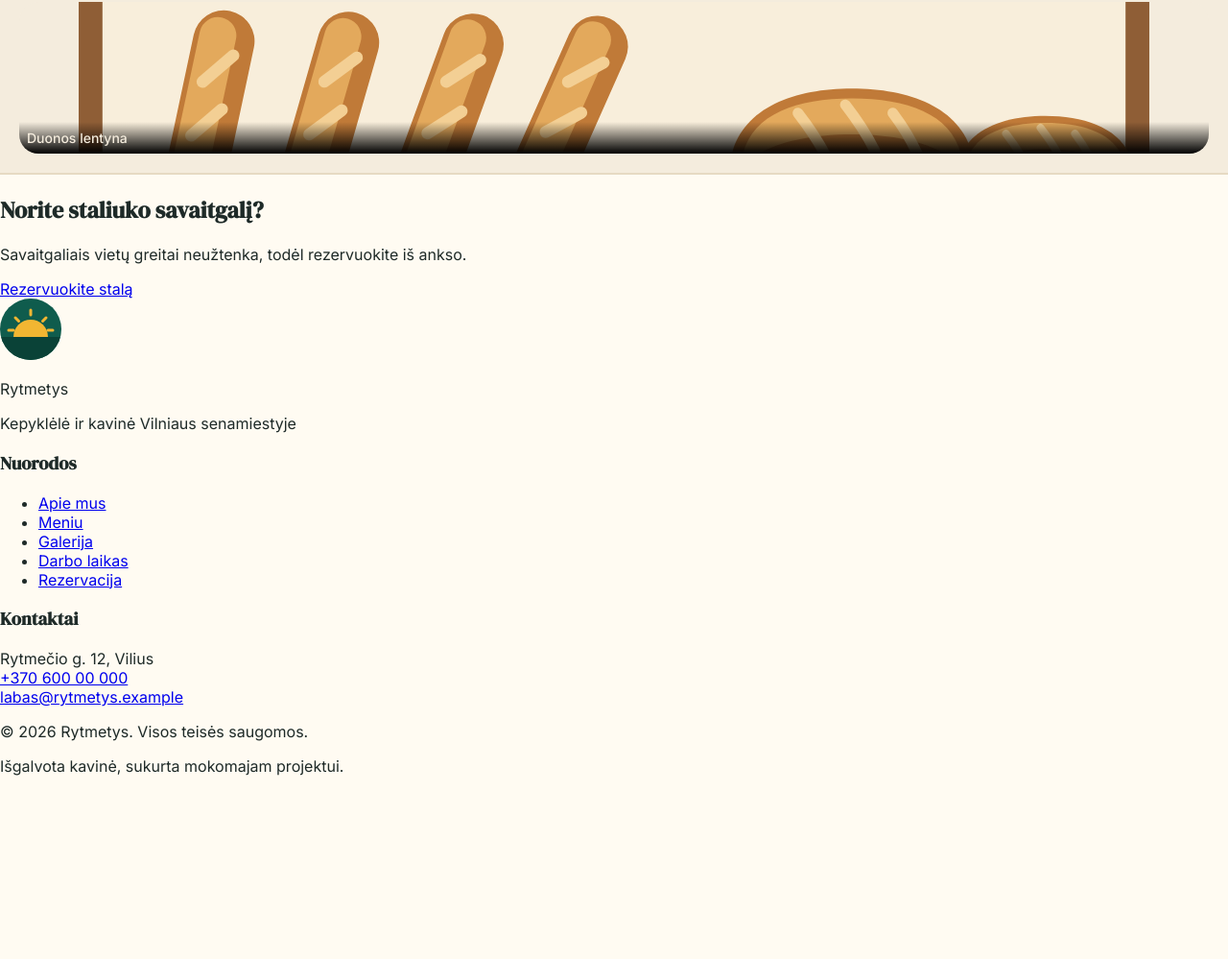
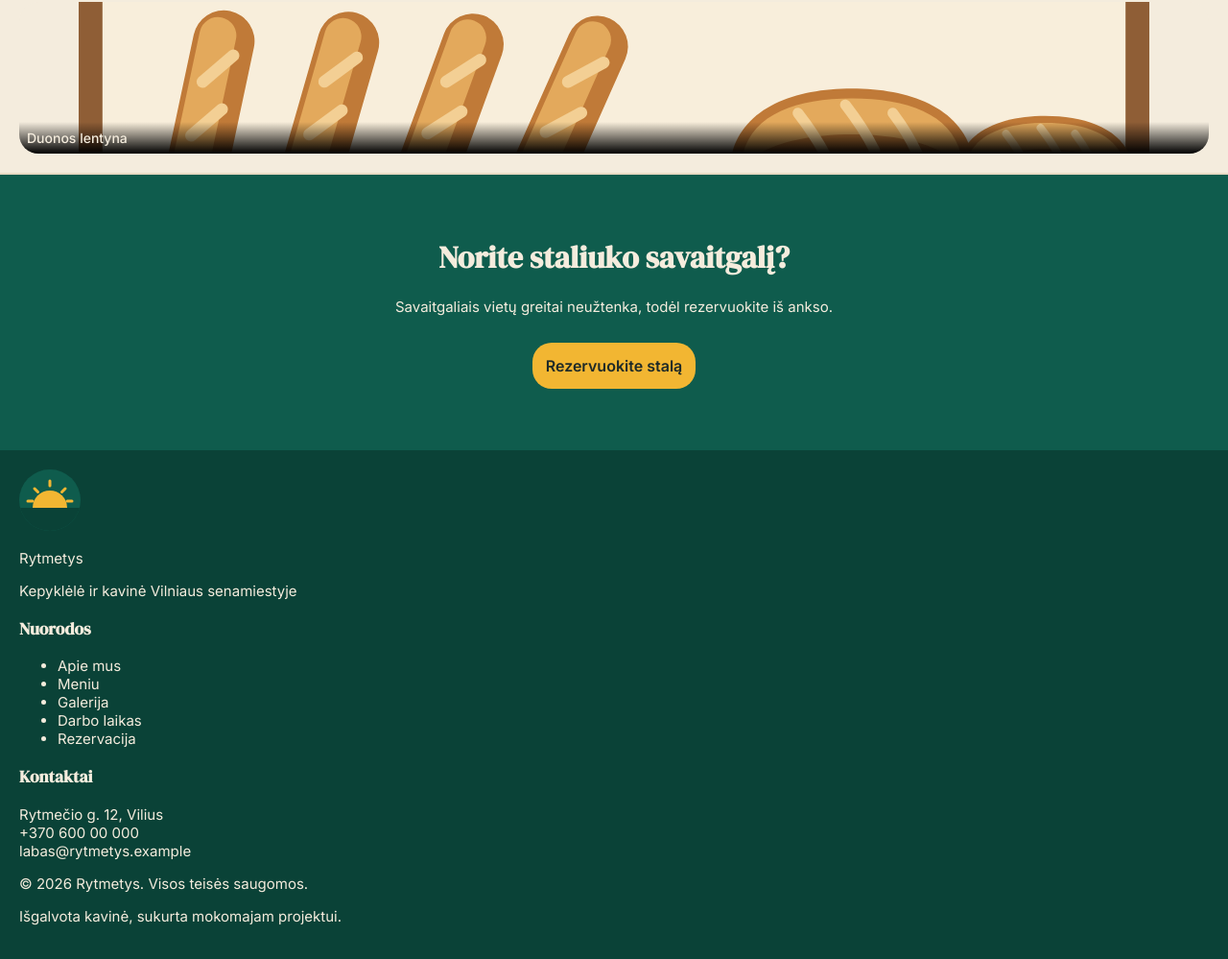
Before and after one commit to scropico2/rytmetys-starteris, a plain HTML site: page index.html in a window 1280 px wide. Shown: the part 10471-11470 px from the top of the page at 96% size. Before the commit the page ends 11295 px from the top, so only its background shows below. Drawn offline with Linux system fonts and the light colour scheme.

Commit message:
added lowerHero section padding, font sizes and colors while adding a button also

```diff
--- a/index.css
+++ b/index.css
@@ -406,3 +406,43 @@ img {
   margin: 0;
   background: linear-gradient(to top, rgba(0, 0, 0, 2), transparent);
 }
+
+.lowerHero {
+  background-color: var(--primary);
+  padding: 64px;
+  text-align: center;
+}
+
+.lowerHeroTitle {
+  margin: 0 0 20px;
+  font-size: 32px;
+  color: var(--surface);
+}
+
+.lowerHeroText {
+  margin: 0 0 28px;
+  font-size: 15px;
+  color: var(--surface);
+}
+
+.lowerHeroButton {
+  display: inline-block;
+  background-color: var(--accent);
+  padding: 14px;
+  border-radius: 20px;
+  text-decoration: none;
+  color: var(--text);
+  font-weight: 600;
+}
+
+.footer {
+  background-color: var(--primary-dark);
+  color: var(--surface);
+  font-size: 15px;
+  padding: 20px;
+}
+
+.footer a {
+  color: inherit;
+  text-decoration: none;
+}
```
